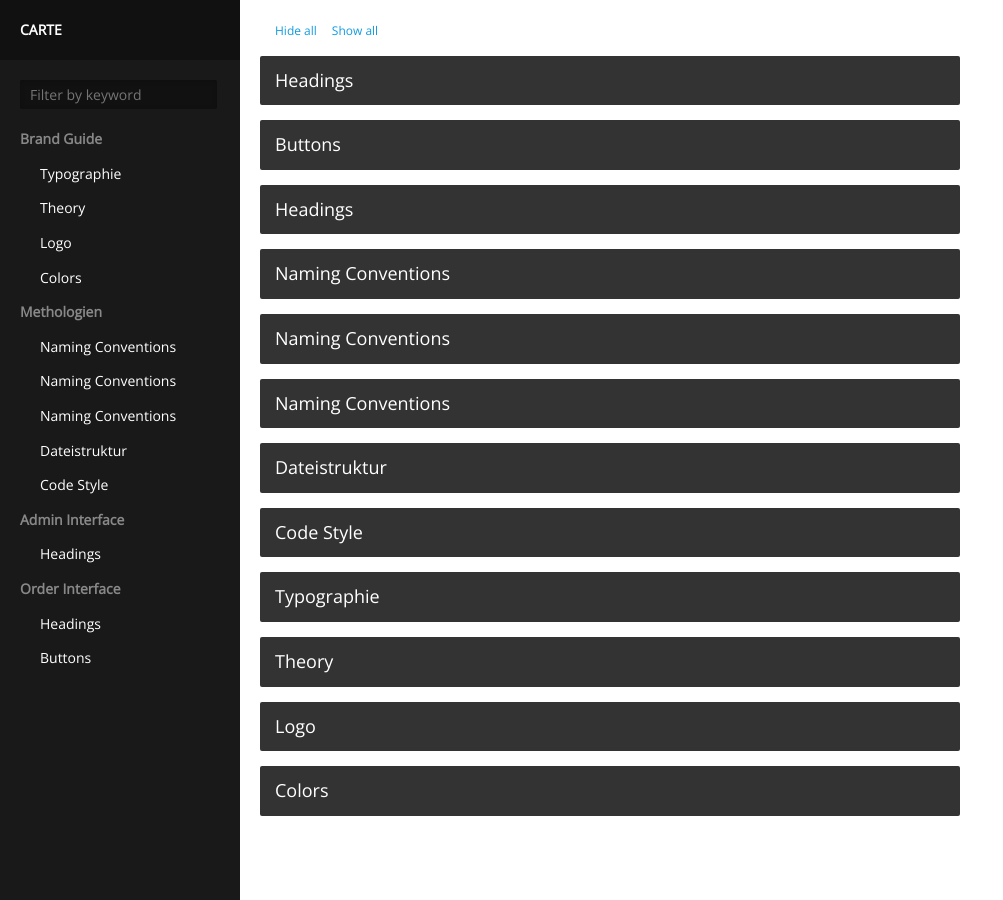
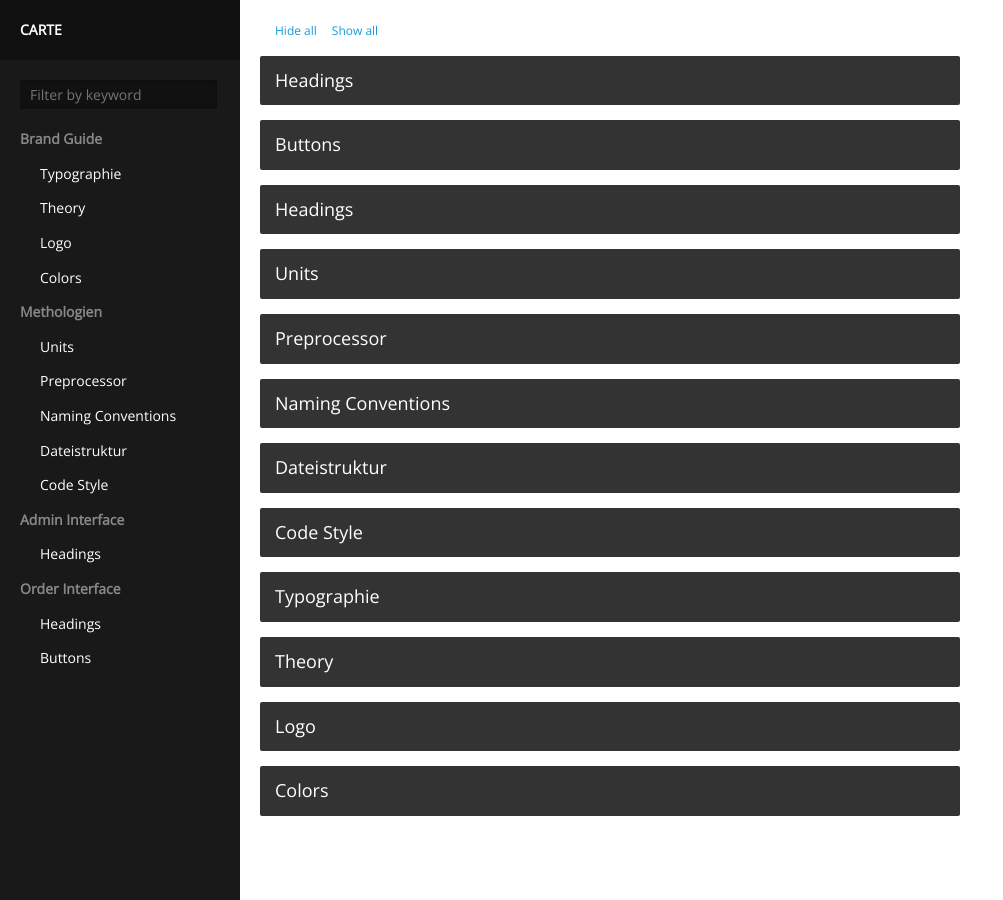
Before and after one commit to Godfather27/gmbh-style-guide, a Jekyll site: the page built from index.html, in a window 1280 px wide. Shown: the whole page, without its empty margins (0-1003 px from the left). Built offline with Jekyll 4.4.1, drawn with Linux system fonts in a browser that asks for light colours.

Commit message:
add entries

```diff
--- a/_posts/2016-05-23-Methologies-PreProcessor.md
+++ b/_posts/2016-05-23-Methologies-PreProcessor.md
@@ -1,6 +1,6 @@
 ---
 category: 'Methologien'
-title: 'Naming Conventions'
+title: 'Preprocessor'
 
 layout: nil
 ---
--- a/_posts/2016-05-23-Methologies-Units.md
+++ b/_posts/2016-05-23-Methologies-Units.md
@@ -1,6 +1,6 @@
 ---
 category: 'Methologien'
-title: 'Naming Conventions'
+title: 'Units'
 
 layout: nil
 ---
```
Also changed, not shown: _posts/2016-05-22-Brand-Logo.md (+5 -1 lines).
